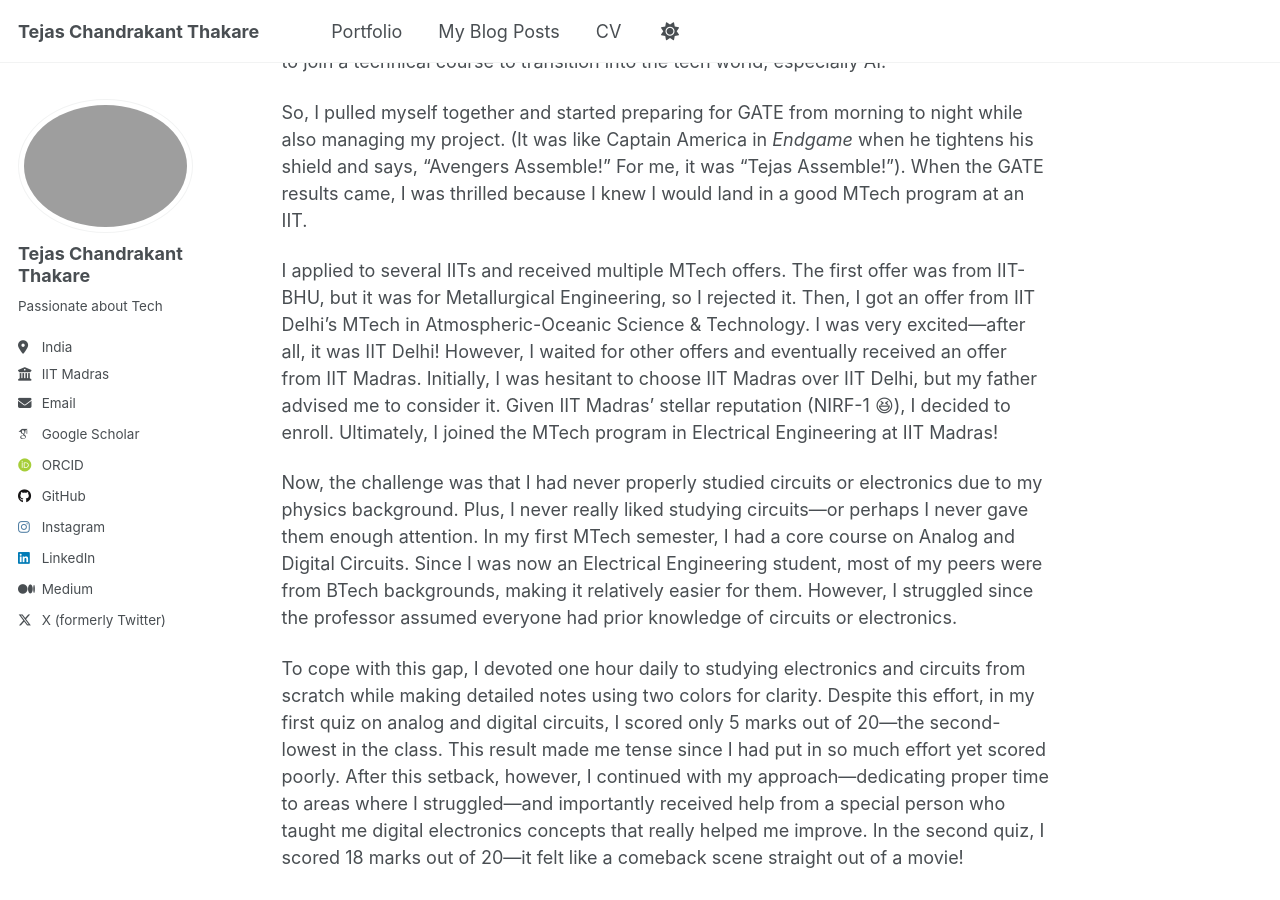
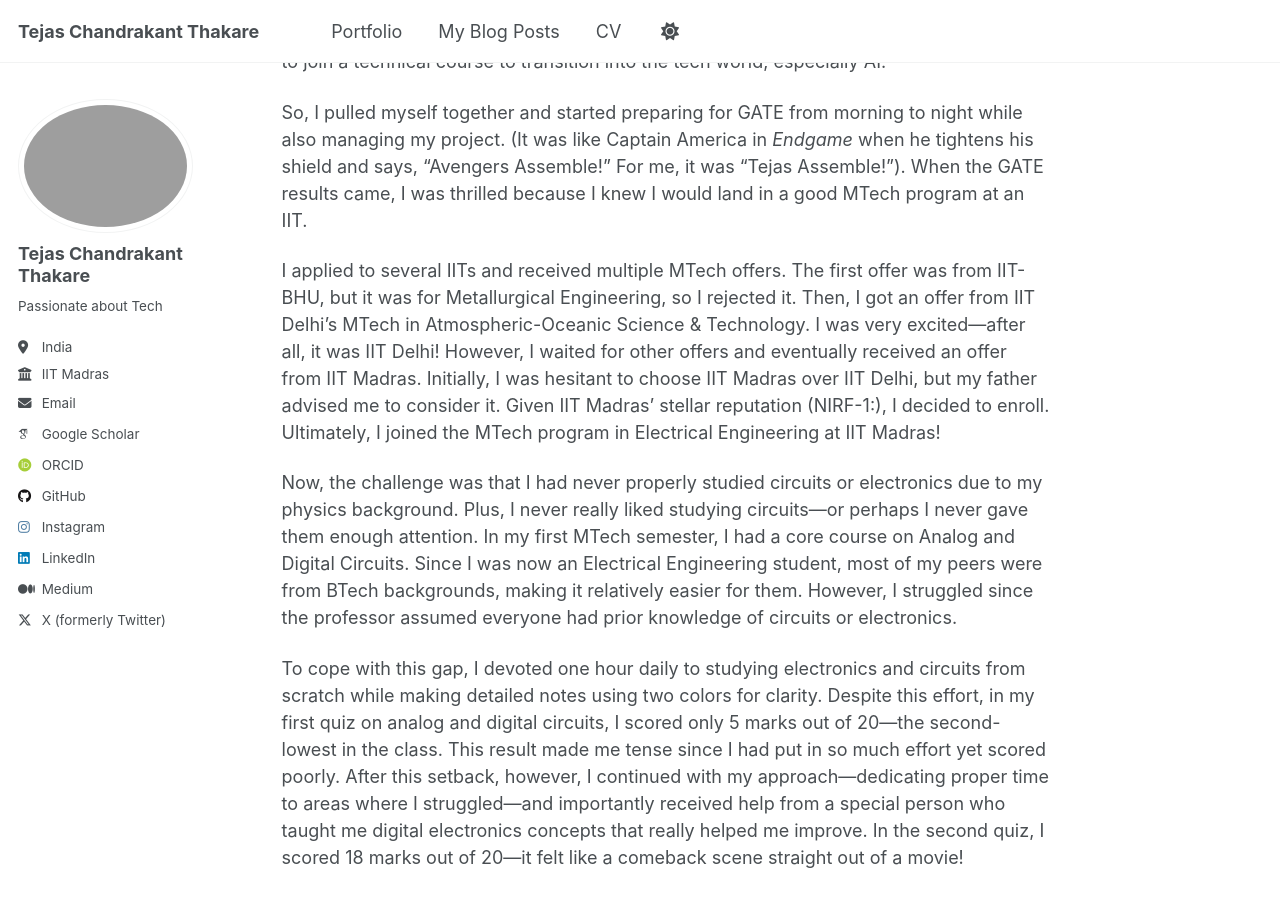
Before and after one commit to TejasCThakare/tejascthakare.github.io, a Jekyll site: the page built from _portfolio/portfolio-1.md, in a window 1280 px wide and 900 px high, scrolled down 818 px. Built offline with Jekyll 4.4.1, drawn with Linux system fonts in a browser that asks for light colours; some web fonts are replaced.

```diff
--- a/_portfolio/portfolio-1.md
+++ b/_portfolio/portfolio-1.md
@@ -11,7 +11,7 @@ I had already decided to pursue an MTech, and admission to MTech programs at IIT
 
 So, I pulled myself together and started preparing for GATE from morning to night while also managing my project. (It was like Captain America in *Endgame* when he tightens his shield and says, "Avengers Assemble!" For me, it was "Tejas Assemble!"). When the GATE results came, I was thrilled because I knew I would land in a good MTech program at an IIT.
 
-I applied to several IITs and received multiple MTech offers. The first offer was from IIT-BHU, but it was for Metallurgical Engineering, so I rejected it. Then, I got an offer from IIT Delhi’s MTech in Atmospheric-Oceanic Science & Technology. I was very excited—after all, it was IIT Delhi! However, I waited for other offers and eventually received an offer from IIT Madras. Initially, I was hesitant to choose IIT Madras over IIT Delhi, but my father advised me to consider it. Given IIT Madras' stellar reputation (NIRF-1 😆), I decided to enroll. Ultimately, I joined the MTech program in Electrical Engineering at IIT Madras!
+I applied to several IITs and received multiple MTech offers. The first offer was from IIT-BHU, but it was for Metallurgical Engineering, so I rejected it. Then, I got an offer from IIT Delhi’s MTech in Atmospheric-Oceanic Science & Technology. I was very excited—after all, it was IIT Delhi! However, I waited for other offers and eventually received an offer from IIT Madras. Initially, I was hesitant to choose IIT Madras over IIT Delhi, but my father advised me to consider it. Given IIT Madras' stellar reputation (NIRF-1:), I decided to enroll. Ultimately, I joined the MTech program in Electrical Engineering at IIT Madras!
 
 Now, the challenge was that I had never properly studied circuits or electronics due to my physics background. Plus, I never really liked studying circuits—or perhaps I never gave them enough attention. In my first MTech semester, I had a core course on Analog and Digital Circuits. Since I was now an Electrical Engineering student, most of my peers were from BTech backgrounds, making it relatively easier for them. However, I struggled since the professor assumed everyone had prior knowledge of circuits or electronics.
 
```
